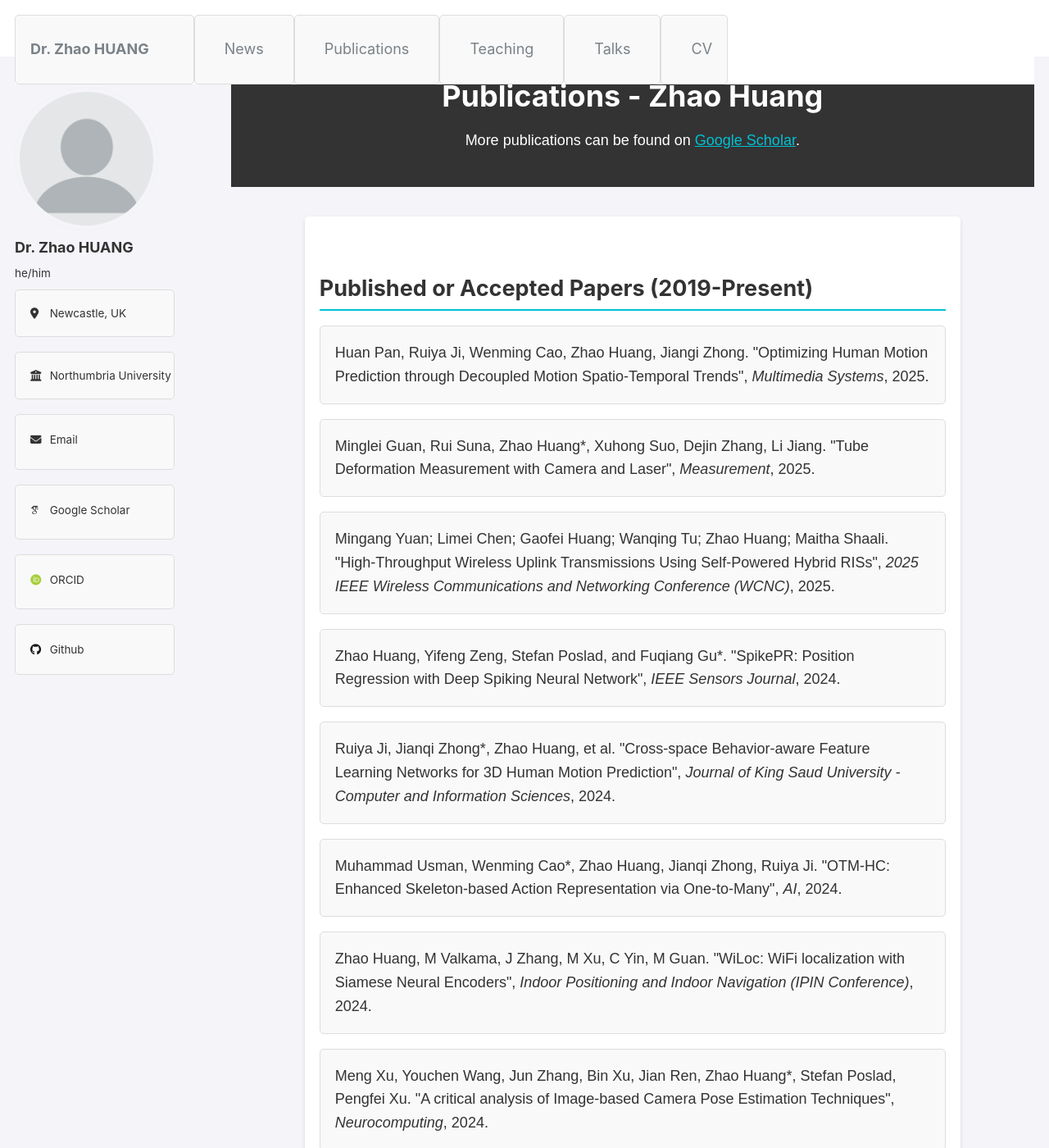
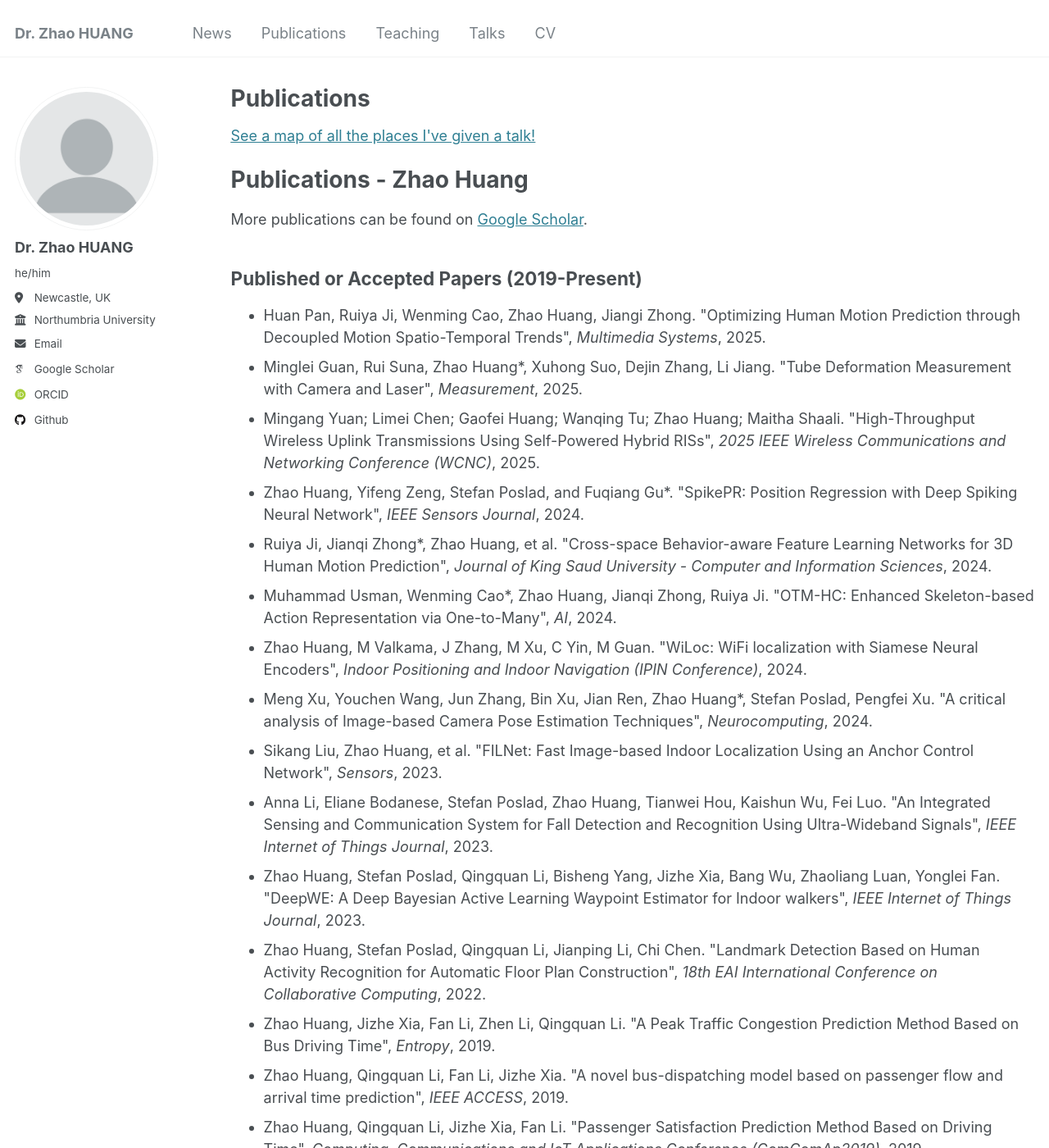
Before and after one commit to ZZ2020zz/ZZ2020zz.github.io, a Jekyll site: the page built from _pages/publications.html, in a window 1280 px wide and 1400 px high. Shown: the whole window at 82% size. Built offline with Jekyll 4.4.1, drawn with Linux system fonts in a browser that asks for light colours; some web fonts are replaced.

Commit message:
Update publications.html

```diff
--- a/_pages/publications.html
+++ b/_pages/publications.html
@@ -10,83 +10,7 @@ author_profile: true
     <meta charset="UTF-8">
     <meta name="viewport" content="width=device-width, initial-scale=1.0">
     <title>Publications - Zhao Huang</title>
-    <style>
-        body {
-            font-family: Arial, sans-serif;
-            line-height: 1.6;
-            margin: 0;
-            padding: 0;
-            background-color: #f4f4f9;
-            color: #333;
-        }
-
-        header {
-            background: #333;
-            color: #fff;
-            padding: 1rem 0;
-            text-align: center;
-        }
-
-        header h1 {
-            margin: 0;
-            font-size: 2rem;
-        }
-
-        header a {
-            color: #00c1d4;
-            text-decoration: none;
-        }
-
-        main {
-            max-width: 800px;
-            margin: 2rem auto;
-            padding: 1rem;
-            background: #fff;
-            border-radius: 5px;
-            box-shadow: 0 2px 5px rgba(0, 0, 0, 0.1);
-        }
-
-        section {
-            margin-bottom: 2rem;
-        }
-
-        h2 {
-            border-bottom: 2px solid #00c1d4;
-            padding-bottom: 0.5rem;
-            margin-bottom: 1rem;
-            font-size: 1.5rem;
-        }
-
-        ul {
-            list-style: none;
-            padding: 0;
-        }
-
-        ul li {
-            margin-bottom: 1rem;
-            padding: 1rem;
-            background: #f9f9f9;
-            border: 1px solid #ddd;
-            border-radius: 5px;
-        }
-
-        ul li a {
-            color: #00c1d4;
-            text-decoration: none;
-        }
-
-        footer {
-            text-align: center;
-            padding: 1rem 0;
-            background: #333;
-            color: #fff;
-        }
-
-        footer a {
-            color: #00c1d4;
-            text-decoration: none;
-        }
-    </style>
+  <p style="text-decoration:underline;"><a href="/talkmap.html">See a map of all the places I've given a talk!</a></p>
 </head>
 <body>
     <header>
```
